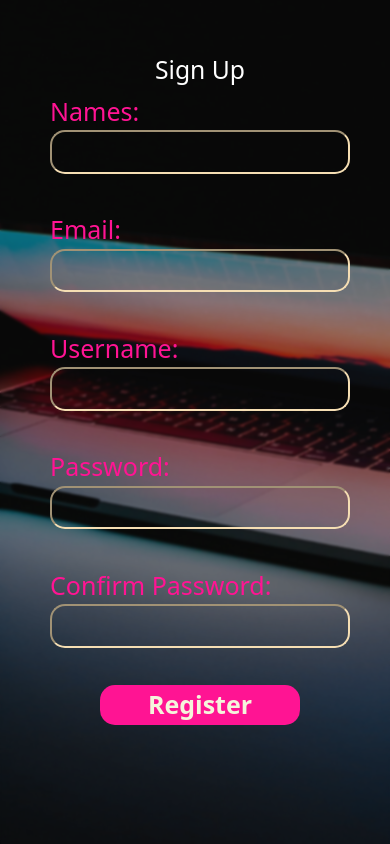
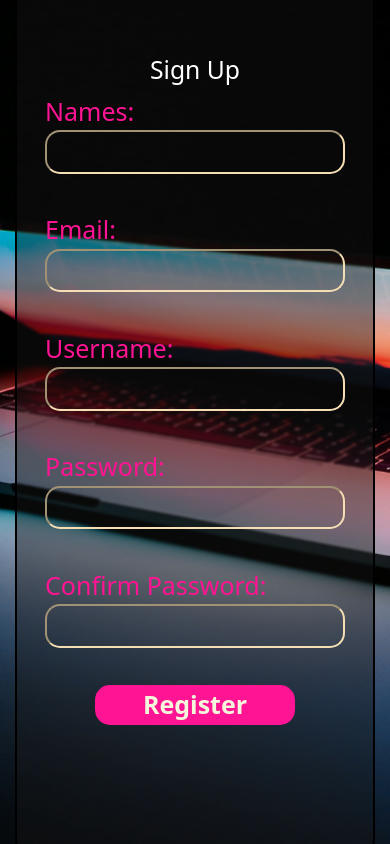
Before and after one commit to DeJerique/form-registeration, a plain HTML site: page index.html in a window 390 px wide. Shown: the part 195-1039 px from the top of the page. Drawn offline with nearby package versions, Linux system fonts and the light colour scheme.

Commit message:
changed border

```diff
--- a/form.css
+++ b/form.css
@@ -70,11 +70,13 @@ body {
         margin-bottom: 150px;
         height: 900px;
         font-size: 25px;
-        width: 400px;
+        width: 360px;
         backdrop-filter: blur(1px);
         -webkit-backdrop-filter: blur(1px);
         background-color: rgba(22, 20, 20, 0.4);
-
+        border-color: black;
+        border-width: 2px;
+        border-style: solid;
     }
 
     body {
```
